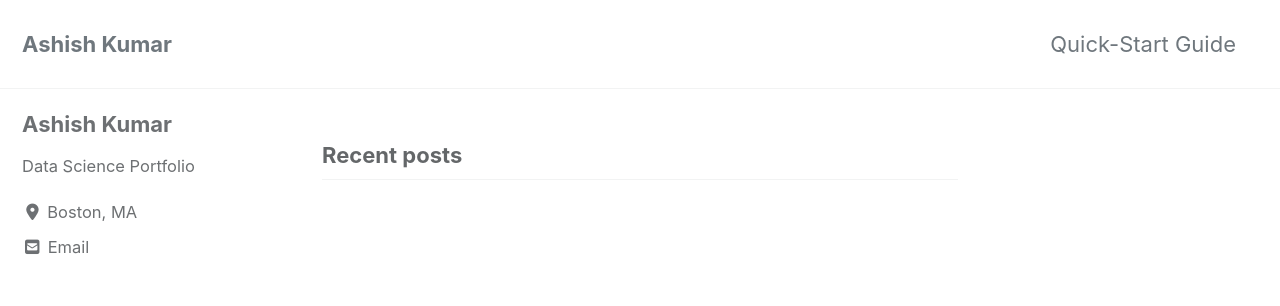
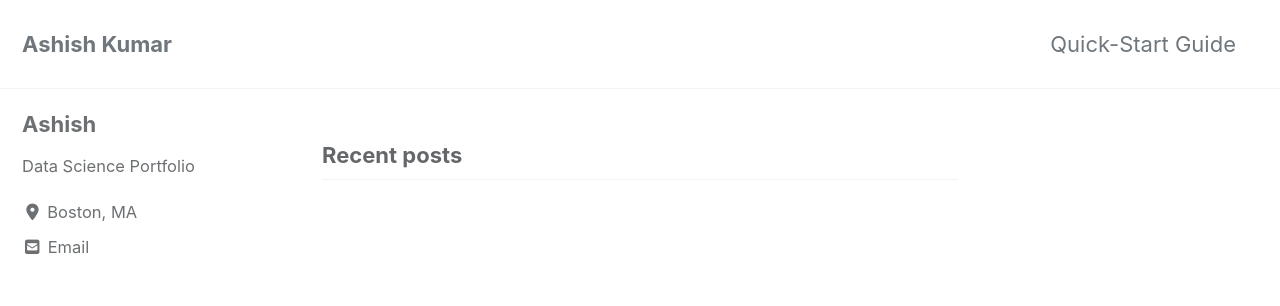
Before and after one commit to ashish-kumarsingh/ashish-kumarsingh.github.io, a Jekyll site: the page built from index.html, in a window 1280 px wide. Shown: the top 306 px of the page. Built offline with Jekyll 4.4.1, drawn with Linux system fonts in a browser that asks for light colours; cached includes are drawn as plain includes; nearby versions of some CDN libraries; the list of posts is cut into pages by our own code.

Commit message:
adding aboutpa

```diff
--- a/Gemfile
+++ b/Gemfile
@@ -1,4 +1,6 @@
 source "https://rubygems.org"
-
+gem 'nokogiri'
+gem 'rack', '~> 2.0.1'
+gem 'rspec'
 gem "jekyll", "~> 3.5"
 gem "minimal-mistakes-jekyll"
--- a/_config.yml
+++ b/_config.yml
@@ -93,7 +93,7 @@ analytics:
 
 # Site Author
 author:
-  name             : "Ashish Kumar"
+  name             : "Ashish "
   avatar           : # path of avatar image, e.g. "/assets/images/bio-photo.jpg"
   bio              : "Data Science Portfolio"
   location         : "Boston, MA"
```
Also changed, not shown: Gemfile.lock (added), 1 other file.
